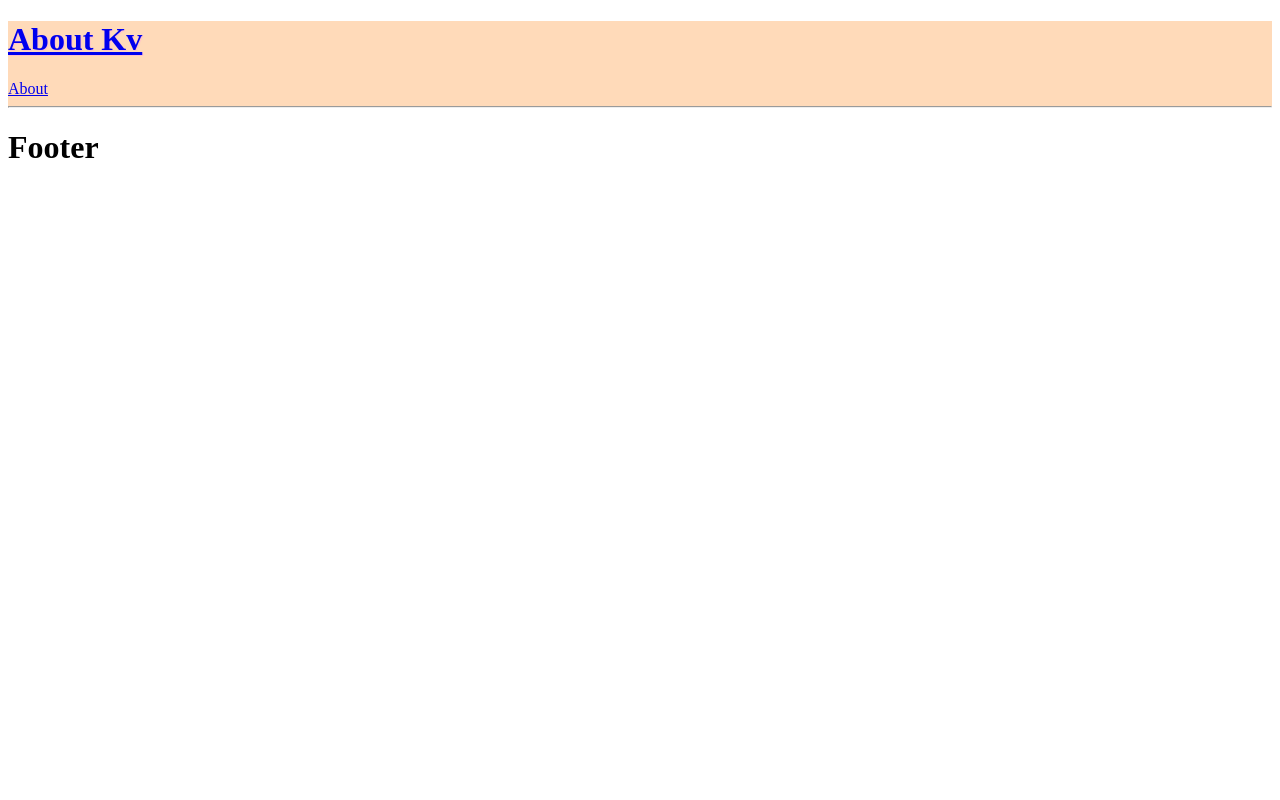
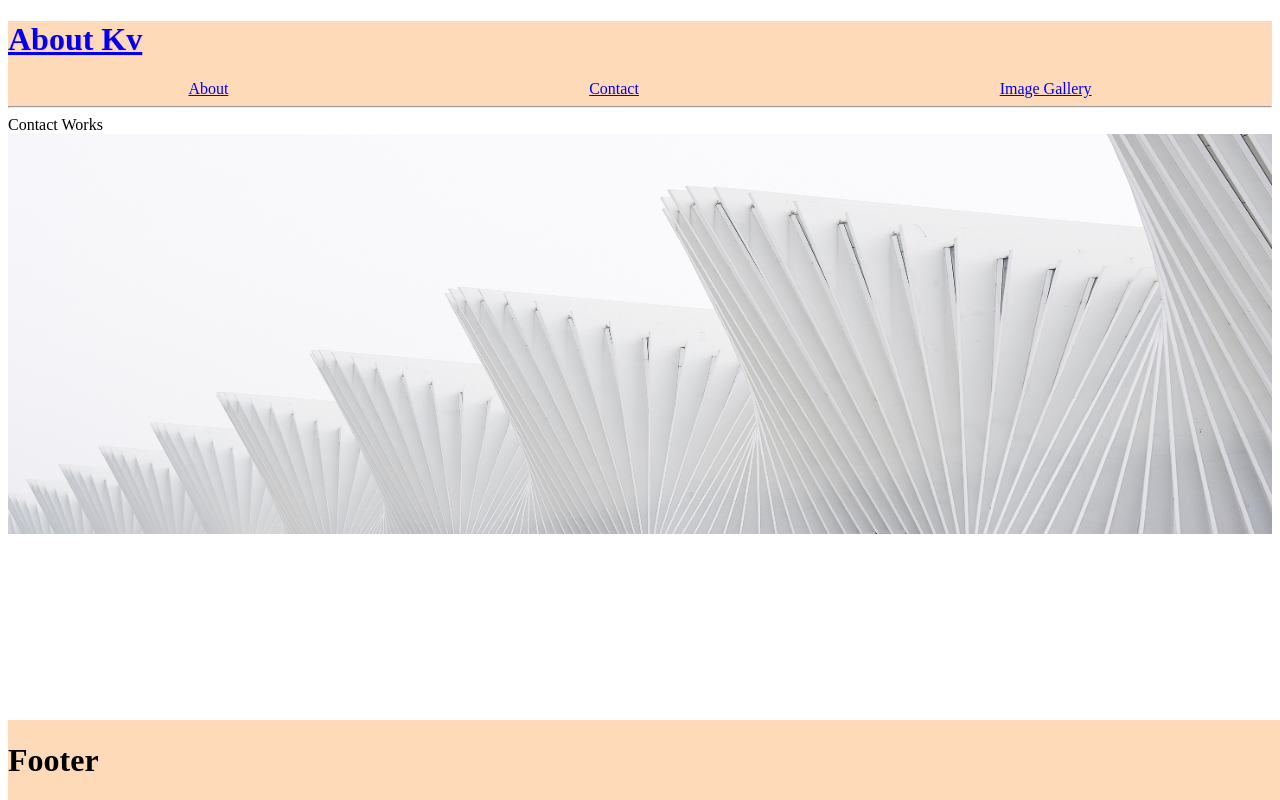
Before and after one commit to k3vnb/portfolio-prodbuild, a React app: page /#/contact in a window 1280 px wide. Built offline with nearby package versions, Linux system fonts and the light colour scheme.

Commit message:
add some placeholders for different routes ie, landing page, error404, contact

```diff
--- a/src/components/App.jsx
+++ b/src/components/App.jsx
@@ -1,8 +1,11 @@
 import React from 'react';
 import Header from './Header';
 import PictureList from './PictureList';
+import Contact from './Contact';
 import Footer from './Footer';
+import LandingPage from './LandingPage';
 import About from './About';
+import Error404 from './Error404';
 import { Switch, Route } from 'react-router-dom';
 
 function App(){
@@ -10,8 +13,11 @@ function App(){
     <div>
       <Header />
       <Switch>
-        <Route exact path='/' component={PictureList} />
+        <Route exact path='/' component={LandingPage} />
+        <Route exact path='/gallery' component={PictureList} />
         <Route path='/about' component={About} />
+        <Route exact path='/contact' component={Contact} />
+        <Route component={Error404} />
       </Switch>
       <Footer />
     </div>
--- /dev/null
+++ b/src/components/Contact.jsx
@@ -0,0 +1,19 @@
+import React from 'react';
+import whiteBGHero from '../assets/images/white_bg_hero.jpg';
+
+function Contact(){
+  return(
+    <div>
+      <style jsx>{`
+          .hero-img {
+            width: 100%;
+            height: 50vh;
+          }
+        `}</style>
+      Contact Works
+      <img className="hero-img" src={whiteBGHero}/>
+    </div>
+  );
+}
+
+export default Contact;
--- /dev/null
+++ b/src/components/Error404.jsx
@@ -0,0 +1,14 @@
+import React from 'react';
+import { Link } from 'react-router-dom';
+
+function Error404(props){
+  return (
+    <div>
+      <h1>ERROR 404</h1>
+      <h3>The page {props.location.pathname} is invalid!</h3>
+      <h3>Return <Link to="/">Home</Link>?</h3>
+    </div>
+  )
+}
+
+export default Error404;
--- a/src/components/Footer.jsx
+++ b/src/components/Footer.jsx
@@ -1,8 +1,16 @@
 import React from 'react';
 
 function Footer(){
+  let footerStyleSheet = {
+    width: '100%',
+    backgroundColor: 'peachpuff',
+    position: 'fixed',
+    bottom: '0'
+  };
   return (
-    <h1>Footer</h1>
+    <div style={footerStyleSheet}>
+      <h1>Footer</h1>
+    </div>
   );
 }
 
--- a/src/components/Header.jsx
+++ b/src/components/Header.jsx
@@ -11,9 +11,17 @@ function Header(){
           .title-text {
             text-shadow: 1px 1px 1px pink;
           }
+          .link-line {
+            display: flex;
+            justify-content: space-around;
+          }
         `}</style>
       <Link to="/"><h1 className="title-text">About Kv</h1></Link>
-      <Link to="/about">About</Link>
+      <div className="link-line">
+        <Link to="/about">About</Link>
+        <Link to="/contact">Contact</Link>
+        <Link to="/gallery">Image Gallery</Link>
+      </div>
       <hr />
     </div>
   );
--- /dev/null
+++ b/src/components/LandingPage.jsx
@@ -0,0 +1,11 @@
+import React from 'react';
+
+function LandingPage() {
+  return(
+    <div>
+      <h2>Landing Page</h2>
+    </div>
+  )
+}
+
+export default LandingPage;
```
